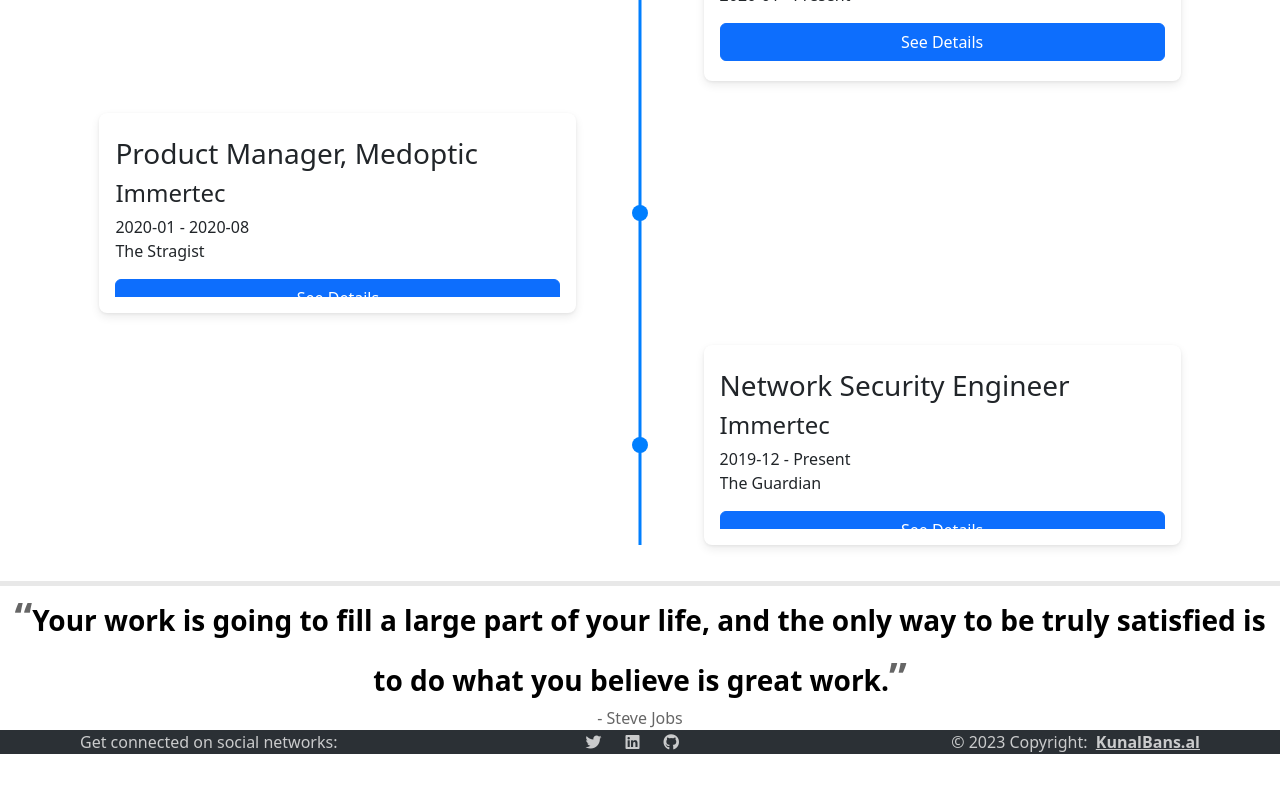
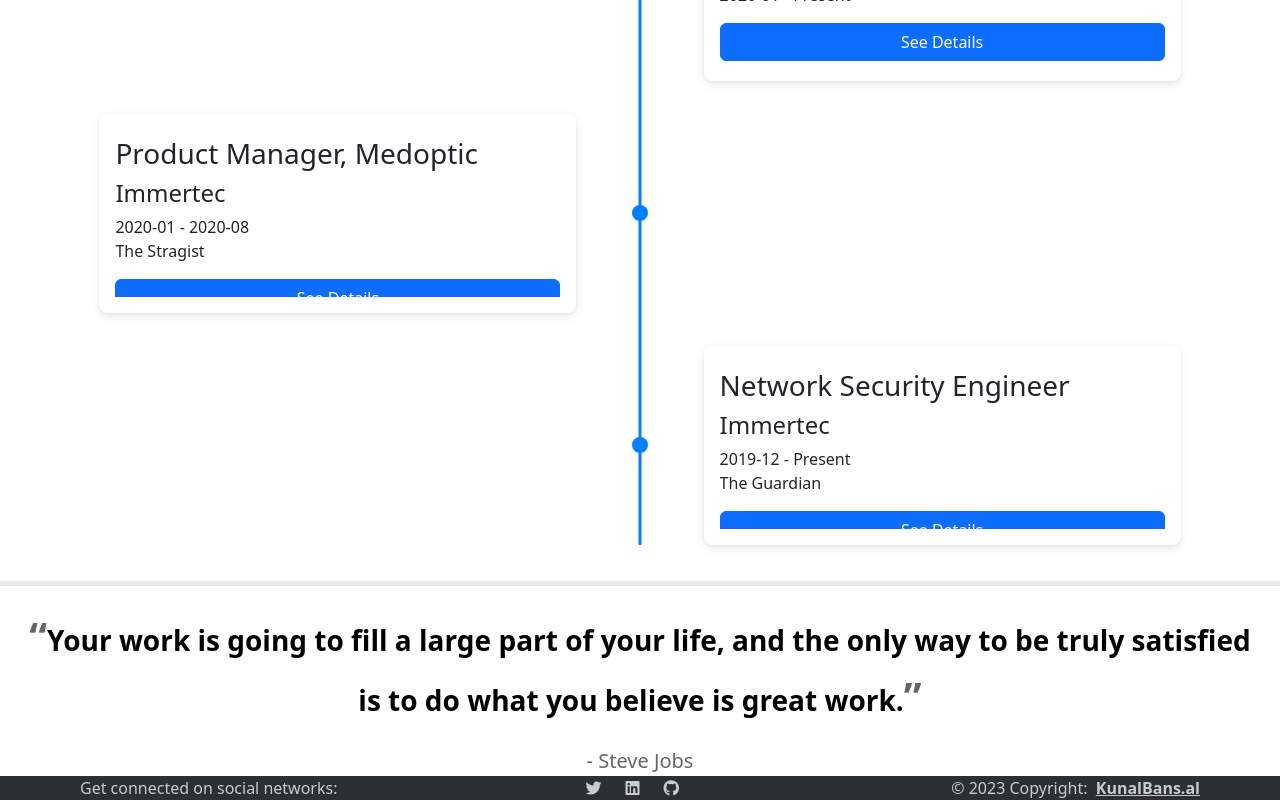
Before and after one commit to qnlbnsl/resume, a React (Create React App) app: page /work in a window 1280 px wide. Shown: the part 582-1382 px from the top of the page. Before the commit the page ends 1336 px from the top, so only its background shows below. Built offline with nearby package versions, Linux system fonts and the light colour scheme.

Commit message:
update quote

```diff
--- a/src/Components/WorkTimeline/index.tsx
+++ b/src/Components/WorkTimeline/index.tsx
@@ -41,7 +41,7 @@ function WorkTimeline() {
             <div className="workExQuote fs-3" >
             Your work is going to fill a large part of your life, and the only way to be truly satisfied is to do what you believe is great work.
             </div>
-                <div className="quoteAuthor fs-6"> - Steve Jobs</div>
+                <div className="quoteAuthor fs-5"> - Steve Jobs</div>
         </div>
     );
 }
--- a/src/Components/WorkTimeline/style.css
+++ b/src/Components/WorkTimeline/style.css
@@ -18,7 +18,7 @@
     font-weight: 600;
     color: #000;
     margin: 0;
-    padding: 0;
+    padding: 20px;
     text-align: center;
     position: relative;
 }
```
